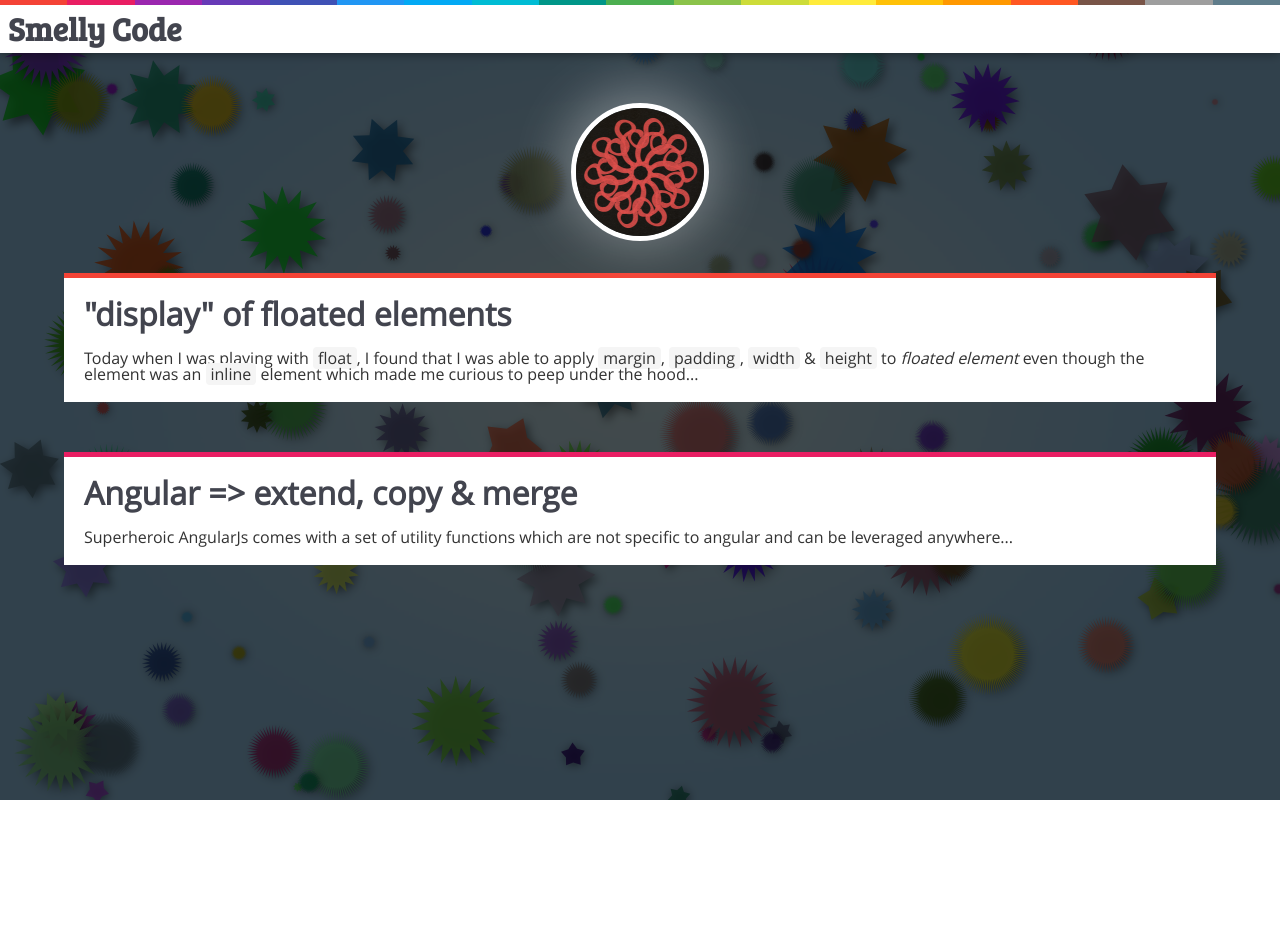
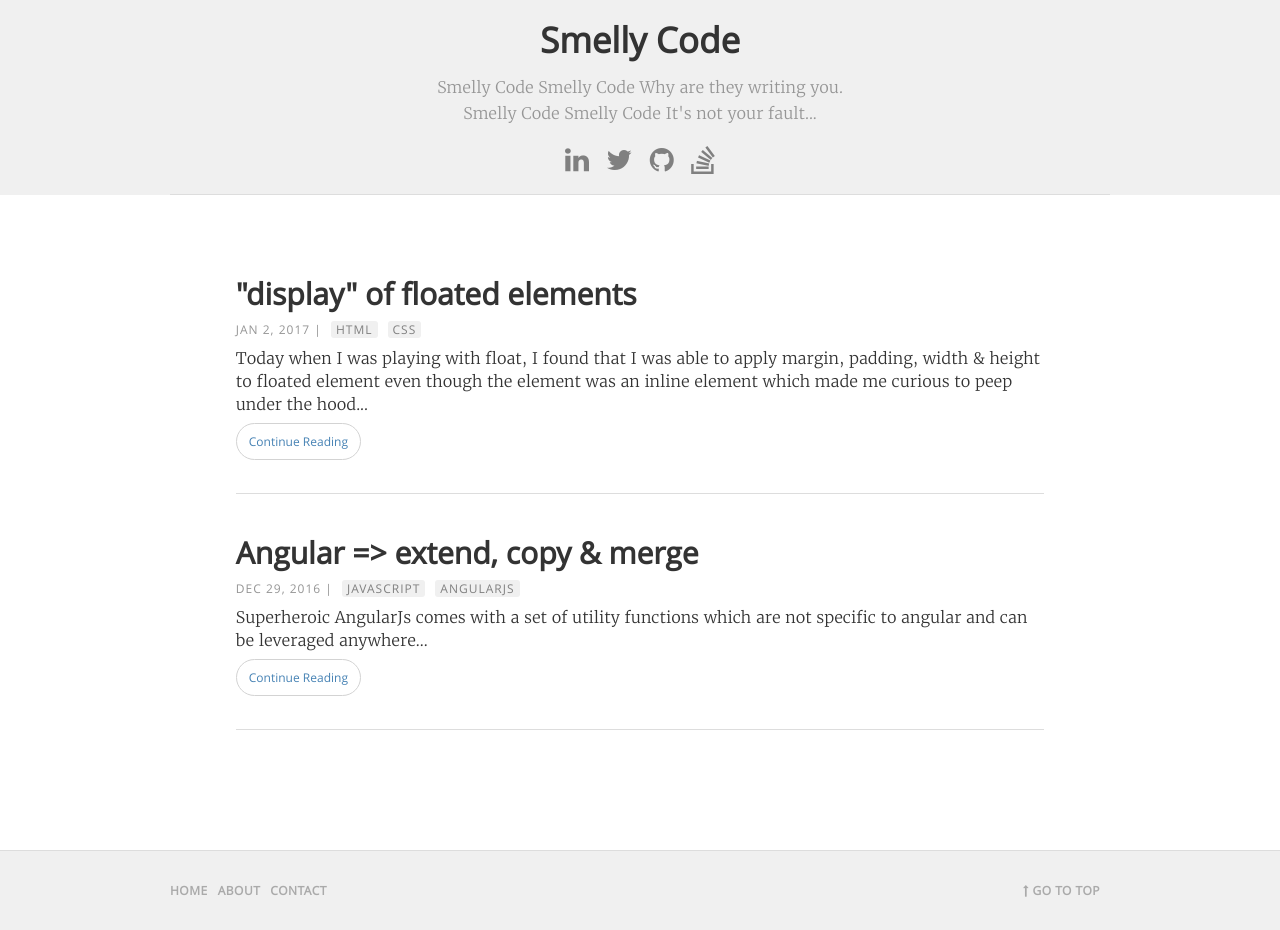
Before and after one commit to buzzycode/buzzycode.github.io, a website: page index.html at #/home in a window 1280 px wide. Before the commit the page ends 800 px from the top, so only its background shows below. Drawn offline with Linux system fonts and the light colour scheme; animation ran at ten frames a second.

Commit message:
Added new theme.

```diff
--- a/assets/json/posts.json
+++ b/assets/json/posts.json
@@ -4,13 +4,15 @@
     "title": "\"display\" of floated elements",
     "description": "Today when I was playing with <code>float</code>, I found that I was able to apply <code>margin</code>, <code>padding</code>, <code>width</code> &amp; <code>height</code> to <em>floated element</em> even though the element was an <code>inline</code> element which made me curious to peep under the hood...",
     "url": "display-of-floated-element",
-    "date": "1483343144098"
+    "date": "1483343144098",
+    "tags": ["HTML", "CSS"]
   },
   {
     "id": "1",
     "title": "Angular => extend, copy & merge",
     "description": "Superheroic AngularJs comes with a set of utility functions which are not specific to angular and can be leveraged anywhere...",
     "url": "angular-extend-copy-merge",
-    "date": "1483014390755"
+    "date": "1483014390755",
+    "tags": ["JavaScript", "AngularJs"]
   }
 ]
--- /dev/null
+++ b/fonts/merriweather.css
@@ -0,0 +1,8 @@
+/* latin */
+@font-face {
+  font-family: 'Merriweather';
+  font-style: normal;
+  font-weight: 400;
+  src: local('Merriweather'), local('Merriweather-Regular'), url('Merriweather-Light.ttf') format('truetype');
+  unicode-range: U+0000-00FF, U+0131, U+0152-0153, U+02C6, U+02DA, U+02DC, U+2000-206F, U+2074, U+20AC, U+2212, U+2215, U+E0FF, U+EFFD, U+F000;
+}
--- a/gulpfile.js
+++ b/gulpfile.js
@@ -17,7 +17,7 @@ var minifyCSS = require('gulp-cssnano');
 
 
 gulp.task('css', function() {
-    return gulp.src('sass/**/*.scss')
+    return gulp.src('styles/**/*.scss')
         .pipe(sourcemaps.init())
             .pipe(sass().on('error', sass.logError))
             .pipe(autoprefixer())
@@ -68,7 +68,7 @@ gulp.task('cleanup', function(){
 gulp.task('watch', ['build'], function(){
   //TODO: User task bundlejs and css.
   gulp.watch('static/**/*.js', ['bundlejs']);
-  gulp.watch('sass/**/*.scss', ['css']);
+  gulp.watch('styles/**/*.scss', ['css']);
 });
 
 gulp.task('default', ['watch']);
--- a/index.html
+++ b/index.html
@@ -13,64 +13,40 @@
 <html lang="en-Us" dir="ltr" ng-app="smellycode" ng-strict-di>
 
 <head>
+  <title>Smelly Code | A blog inspired by Phoebe Buffay's Smelly Cat.</title>
   <meta charset="utf-8">
   <meta name="viewport" content="width=device-width, initial-scale=1">
-  <title>Smelly Code | Code which smells </title>
-  <meta name="description" description="Smelly Code is a blog created by Hitesh to share his learnings.">
+  <meta name="description" content="Smelly Code is tech blog created by Hitesh to share his learnings & experiences on the Roller Coaster ride of web development.">
   <meta name="author" description="Hitesh Kumar">
-  <link rel="stylesheet" href="fonts/bree-serif.css">
-  <link rel="stylesheet" href="fonts/open-sans.css">
+  <link rel="shortcut icon" href="favicon.ico" type="image/x-icon">
+  <link rel="icon" href="favicon.ico" type="image/x-icon">
   <link rel="stylesheet" href="libs/monokai-sublime.css">
   <link rel="stylesheet" href="libs/font-awesome.min.css">
+  <link rel="stylesheet" href="fonts/open-sans.css">
+  <link rel="stylesheet" href="fonts/merriweather.css">
   <link rel="stylesheet" type="text/css" href="dist/main.css">
-  <link rel="shortcut icon" href="favicon.ico" type="image/x-icon">
-  <link rel="icon" href="favicon.ico" type="image/x-icon">
 </head>
 
 <body>
-  <!--background acquarium filled with weird species-->
-  <aquarium class="theme"></aquarium>
   <!-- Main Header-->
-  <header class="main__header">
-    <div class="main__header__rainbow" ng-init="a=[];a.length =19;">
-      <!-- 7 divs for rain bar-->
-      <div ng-repeat="i in a track by $index"></div>
-    </div>
-    <!-- navigation bar with logo-->
-    <nav class="main__header__nav">
-      <!-- Logo -->
-      <div class="main__header__nav__logo">
-        <a ui-sref="home">
-          <h1>Smelly Code</h1>
-        </a>
-      </div>
-      <!--Gap to separate logo from menu-->
-      <div class="main__header__nav__gap"></div>
-      <!--Menu-->
-      <div class="main__header__nav__menu">
-        <!--Menu button-->
-        <span id="menu"><i class="fa fa-bars" aria-hidden="true"></i></span>
-        <!--Options-->
-        <div class="main__header__nav__menu__options">
-          <div class="main__header__nav__menu__options-about">
-            <span><i class="fa fa-user-o" aria-hidden="true"></i></span>
-          </div>
-          <div class="main__header__nav__menu__options-photos">
-            <span><i class="fa fa-image" aria-hidden="true"></i></span>
-          </div>
-          <div class="main__header__nav__menu__options-others">
-            <span><i class="fa fa-snowflake-o" aria-hidden="true"></i></span>
-          </div>
-        </div>
-      </div>
-    </nav>
+  <header id="mainHeader" class="main__header">
+    <!--TODO: Implement Menu button.-->
+    <button class="btn" style="display:none;"><i class="fa fa-bars"></i></button>
   </header>
-  <!-- Main View -->
-  <section>
+  <section class="main__container">
     <ui-view></ui-view>
   </section>
-  <!-- Bottom Footer-->
-  <footer></footer>
+  <!--Main Footer-->
+  <footer class="main__footer">
+    <nav class="main__footer__nav">
+      <a class="nav-link" href="">Home</a>
+      <a class="nav-link" href="">About</a>
+      <a class="nav-link" href="">Contact</a>
+      <a class="nav-link main__footer__nav__last-link" href="#mainHeader">
+        <i class="fa fa-long-arrow-up"></i> Go to top
+      </a>
+    </nav>
+  </footer>
   <script src="libs/jquery-3.1.1.min.js"></script>
   <script src="libs/angular.min.js"></script>
   <script src="libs/highlight.min.js"></script>
--- a/static/modules/home/home.tpl.html
+++ b/static/modules/home/home.tpl.html
@@ -1,19 +1,32 @@
 <section class="home">
   <!--Home Header-->
   <header class="home__header">
-    <img class="home__header__logo" src="assets/logo.png" alt="Smelly Code">
-    <!--    <div class="home__header__connector"></div>-->
+    <h1 class="home__header__title">Smelly Code</h1>
+    <p class="home__header__subheading">
+      Smelly Code Smelly Code Why are they writing you.
+      <br> Smelly Code Smelly Code It's not your fault...
+    </p>
+    <div class="home__header__social-links">
+      <a title="Linkedin" class="linkedin" href="https://www.linkedin.com/in/programmerhk" target="_blank"><i class="fa fa-linkedin"></i></a>
+      <a title="Twitter" class="twitter" href="https://twitter.com/developerhk" target="_blank"><i class="fa fa-twitter"></i></a>
+      <a title="Github" class="github" href="https://github.com/hk-skit" target="_blank"><i class="fa fa-github"></i></a>
+      <a title="Stackoverflow" class="stackoverflow" href="http://stackoverflow.com/users/2879146/hitesh-kumar" target="_blank"><i class="fa fa-stack-overflow"></i></a>
+    </div>
   </header>
-  <!--post list Div-->
-  <section class="home__content">
-    <div class="home__content__post" ng-repeat="post in posts">
-      <div class="home__content__post-title">
-        <a ui-sref="{{post.id}}" href="">
-          <h1>{{ ::post.title }}</h1>
-        </a>
-      </div>
-      <div class="home__content__post-body">
-        <p ng-bind-html="::post.description"></p>
+  <section class="content-wrapper">
+    <div class="home__post-list">
+      <div class="home__post-list__post-wrapper">
+        <div class="home__post-list__post-card" ng-repeat="post in posts">
+          <a class="home__post-list__post-link" ui-sref="{{post.id}}" href="">
+            <h1 class="home__post-list__post-title">{{post.title}}</h1>
+          </a>
+          <div class="home__post-list__post-info">
+            <span class="home__post-list__post-info__date">{{post.date | date }}</span> |
+            <span class="home__post-list__post-info__tag" ng-repeat="tag in post.tags">{{tag}}</span>
+          </div>
+          <p class="home__post-list__post-summary" ng-bind-html="::post.description"></p>
+          <a class="home__post-list__post-nav" ui-sref="{{post.id}}" href="">Continue Reading</a>
+        </div>
       </div>
     </div>
   </section>
--- /dev/null
+++ b/styles/_home.scss
@@ -0,0 +1,90 @@
+.home {
+  &__header {
+    border-bottom: 1px solid #ddd;
+    max-width: 940px;
+    margin-left: auto;
+    margin-right: auto;
+    &__title {
+      text-align: center;
+    }
+    &__subheading {
+      width: 70%;
+      margin-right: auto;
+      margin-bottom: 0px;
+      margin-left: auto;
+      font-family: Merriweather, serif;
+      color: #969696;
+      font-size: 16px;
+      text-align: center;
+    }
+    &__social-links {
+      width: 70%;
+      margin: 20px auto;
+      text-align: center;
+      font-size: 28px;
+      & a {
+        margin: 5px;
+        color: gray;
+      }
+    }
+  }
+  &__post-list {
+    max-width: 940px;
+    margin: 0 auto;
+    background-color: #fff;
+    &__post-wrapper {
+      margin-left: 7%;
+      margin-right: 7%;
+    }
+    &__post-card {
+      margin-bottom: 40px;
+      padding-bottom: 40px;
+      border-bottom: 1px solid #ddd;
+    }
+    &__post-link {
+      text-decoration: none;
+      color: #333;
+      transition: opacity 200ms ease;
+      & :hover {
+        opacity: 0.61;
+      }
+    }
+    &__post-title {
+      margin-top: 0px;
+      margin-bottom: 10px;
+      font-size: 30px;
+      line-height: 37px;
+    }
+    &__post-summary{
+      margin-bottom: 14px;
+      line-height: 144%;
+    }
+    &__post-nav{
+      text-decoration: none;
+      font-size: 12px;
+      border: 1px solid #d3d3d3;
+      padding: 9px 12px;
+      border-radius: 20px;
+    }
+    &__post-info {
+      margin-top: 10px;
+      margin-bottom: 10px;
+      font-size: 10px;
+      text-transform: uppercase;
+      margin-right: 8px;
+      color: #969696;
+      font-size: 12px;
+      line-height: 125%;
+      letter-spacing: 1px;
+      &__date {}
+      &__tag {
+        background: #f0f0f0;
+        font-weight: 400;
+        margin: 5px;
+        border-radius: 3px;
+        padding: 0 5px;
+        color: gray;
+      }
+    }
+  }
+}
--- /dev/null
+++ b/styles/base/_base.scss
@@ -0,0 +1,2 @@
+@import 'colors';
+@import 'button';
--- /dev/null
+++ b/styles/base/_button.scss
@@ -0,0 +1,15 @@
+.btn{
+  background: transparent;
+  font-size: 16px;
+  border: 1px solid $btn-default;
+  border-radius: 5px;
+  padding: 9px 11px;
+  color: #333;
+  text-decoration: none;
+}
+.btn-primary{
+  border-color: $btn-primary;
+}
+.btn-round{
+  border-radius: 20px;
+}
--- /dev/null
+++ b/styles/base/_colors.scss
@@ -0,0 +1,7 @@
+$btn-default: #c9c9c9;
+$btn-primary: dodgerblue;
+
+$linkedin: #0077B5;
+$twitter: #1da1f2;
+$github: #333;
+$stackoverflow: #fe7a15;
--- /dev/null
+++ b/styles/main.scss
@@ -0,0 +1,105 @@
+@import 'reset';
+@import 'base/base';
+@import 'home';
+* {
+  box-sizing: border-box;
+}
+
+body {
+  background: #f0f0f0;
+  font-family: 'Open Sans', sans-serif;
+  color: #333;
+  font-size: 16px;
+  line-height: 135%;
+}
+
+a {
+  color: steelblue;
+  transition: background-color 200ms ease;
+}
+
+a:hover {
+  color: gray;
+}
+
+.main {
+  &__header {
+    padding: 10px;
+  }
+  &__container {}
+  &__footer {
+    padding: 29px 10px;
+    border-top: 1px solid #ddd;
+    background-color: #f0f0f0;
+    &__nav {
+      display: flex;
+      flex-wrap: wrap;
+      max-width: 940px;
+      margin: 0 auto;
+      & a {
+        margin-right: 10px;
+      }
+      &__last-link {
+        flex-grow: 1;
+        text-align: right;
+      }
+    }
+  }
+}
+
+h1 {
+  margin-bottom: 15px;
+  color: #333;
+  font-size: 35px;
+  line-height: 40px;
+  font-weight: 700;
+}
+
+p {
+  font-family: Merriweather, serif;
+  line-height: 160%;
+  font-weight: 300;
+}
+
+.nav-link {
+  text-decoration: none;
+  text-transform: uppercase;
+  color: #aaa;
+  font-size: 12px;
+  font-weight: 600;
+  letter-spacing: 0.5px;
+  text-decoration: none;
+  text-transform: uppercase;
+}
+
+.nav-link:hover {
+  color: #2d3e4f;
+}
+
+.linkedin,
+.twitter,
+.github,
+.stackoverflow {
+  transition: color 0.5s ease;
+}
+
+.linkedin:hover {
+  color: $linkedin;
+}
+
+.twitter:hover {
+  color: $twitter;
+}
+
+.github:hover {
+  color: $github;
+}
+
+.stackoverflow:hover {
+  color: $stackoverflow;
+}
+
+.content-wrapper {
+  padding: 80px 0;
+  background: white;
+}
```
Also changed, not shown: styles/_reset.scss (added, +138 -0 lines), dist/main.css, fonts/Merriweather-Black.ttf (added), fonts/Merriweather-BlackItalic.ttf (added), fonts/Merriweather-Bold.ttf (added), fonts/Merriweather-BoldItalic.ttf (added), fonts/Merriweather-Italic.ttf (added), fonts/Merriweather-Light.ttf (added), fonts/Merriweather-LightItalic.ttf (added), fonts/Merriweather-Regular.ttf (added), 1 other file.
